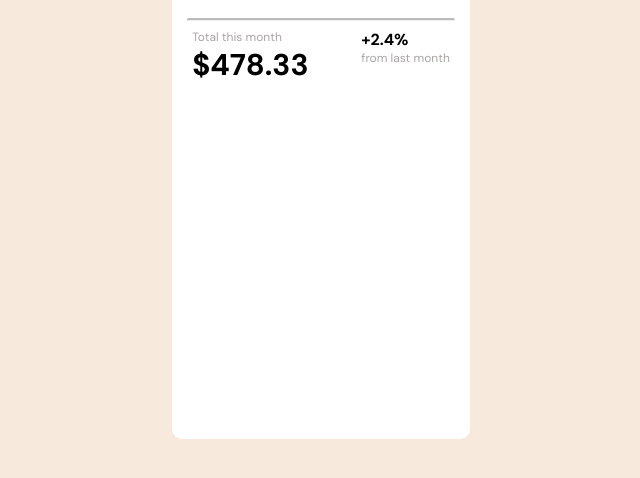
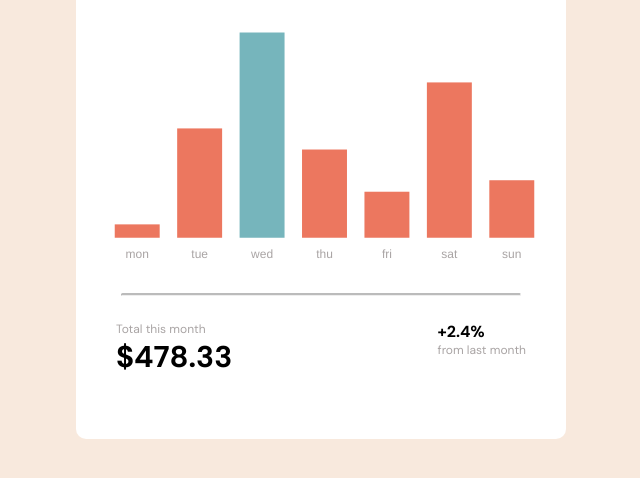
Before and after one commit to ryan-spencer1220/expenses-chart-component, a plain HTML site: page index.html in a window 1280 px wide. Shown: the part 290-768 px from the top of the page, without its empty margins (319-959 px from the left). Drawn offline with nearby package versions, Linux system fonts and the light colour scheme.

Commit message:
add chart component

```diff
--- a/index.html
+++ b/index.html
@@ -18,7 +18,9 @@
       href="https://fonts.googleapis.com/css2?family=DM+Sans:wght@400;700&display=swap"
       rel="stylesheet"
     />
-
+    <script src="https://cdnjs.cloudflare.com/ajax/libs/Chart.js/2.9.4/Chart.js"></script>
+    <script type="text/javascript" src="data.json"></script>
+    <script type="text/javascript" src="scripts.js"></script>
     <title>Frontend Mentor | Expenses chart component</title>
   </head>
   <body>
@@ -32,6 +34,7 @@
       </div>
       <div class="card-body">
         <h2 id="spending">Spending - Last 7 days</h2>
+        <canvas id="myChart" width="450" height="250"></canvas>
         <hr class="rounded" />
         <div class="monthly-total">
           <div>
--- /dev/null
+++ b/scripts.js
@@ -0,0 +1,80 @@
+const data = [
+  {
+    day: "mon",
+    amount: 17.45,
+  },
+  {
+    day: "tue",
+    amount: 34.91,
+  },
+  {
+    day: "wed",
+    amount: 52.36,
+  },
+  {
+    day: "thu",
+    amount: 31.07,
+  },
+  {
+    day: "fri",
+    amount: 23.39,
+  },
+  {
+    day: "sat",
+    amount: 43.28,
+  },
+  {
+    day: "sun",
+    amount: 25.48,
+  },
+];
+
+window.onload = function () {
+  var ctx = document.getElementById("myChart").getContext("2d");
+  var barColors = "hsl(10, 79%, 65%)";
+  var bar = "hsl(186, 34%, 60%)";
+
+  var myChart = new Chart(ctx, {
+    type: "bar",
+    data: {
+      labels: data.map((element) => element.day),
+      datasets: [
+        {
+          data: data.map((element) => element.amount),
+          backgroundColor: (color) => {
+            console.log(color);
+            let colors = color.dataIndex === 2 ? bar : barColors;
+            return colors;
+          },
+        },
+      ],
+    },
+    options: {
+      legend: {
+        display: false,
+      },
+      scales: {
+        xAxes: [
+          {
+            gridLines: {
+              display: false,
+            },
+            ticks: {
+              fontColor: "#a9a4a4",
+            },
+          },
+        ],
+        yAxes: [
+          {
+            gridLines: {
+              display: false,
+            },
+            ticks: {
+              display: false,
+            },
+          },
+        ],
+      },
+    },
+  });
+};
--- a/styles.css
+++ b/styles.css
@@ -32,6 +32,8 @@ p {
   height: 500px;
   border-radius: 10px;
   background-color: white;
+  padding-left: 20px;
+  padding-right: 20px;
 }
 
 .header-text {
@@ -52,8 +54,7 @@ p {
 hr.rounded {
   border-top: 2px solid #bbb;
   border-radius: 5px;
-  margin-left: 15px;
-  margin-right: 15px;
+  margin: 25px;
 }
 
 .monthly-total {
```
Also changed, not shown: data.json (line endings or trailing spaces).
